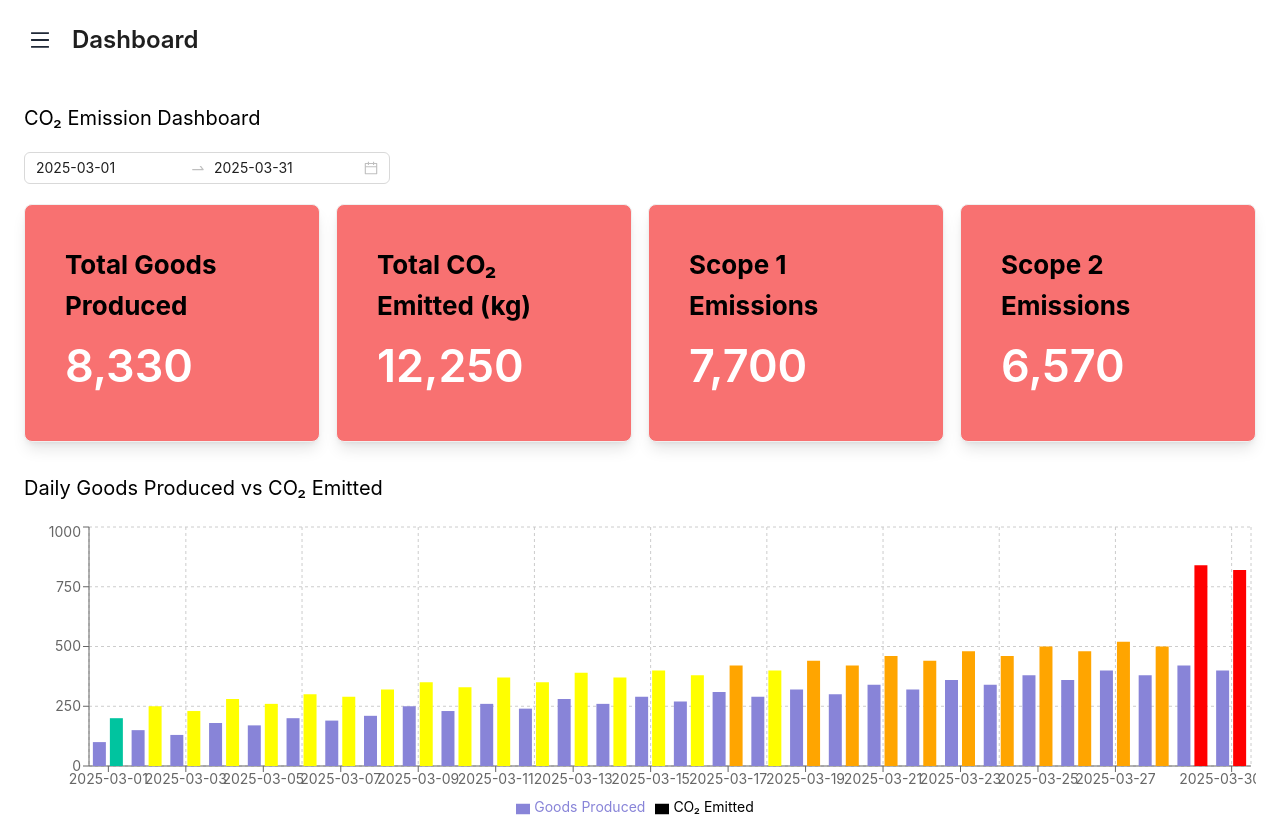
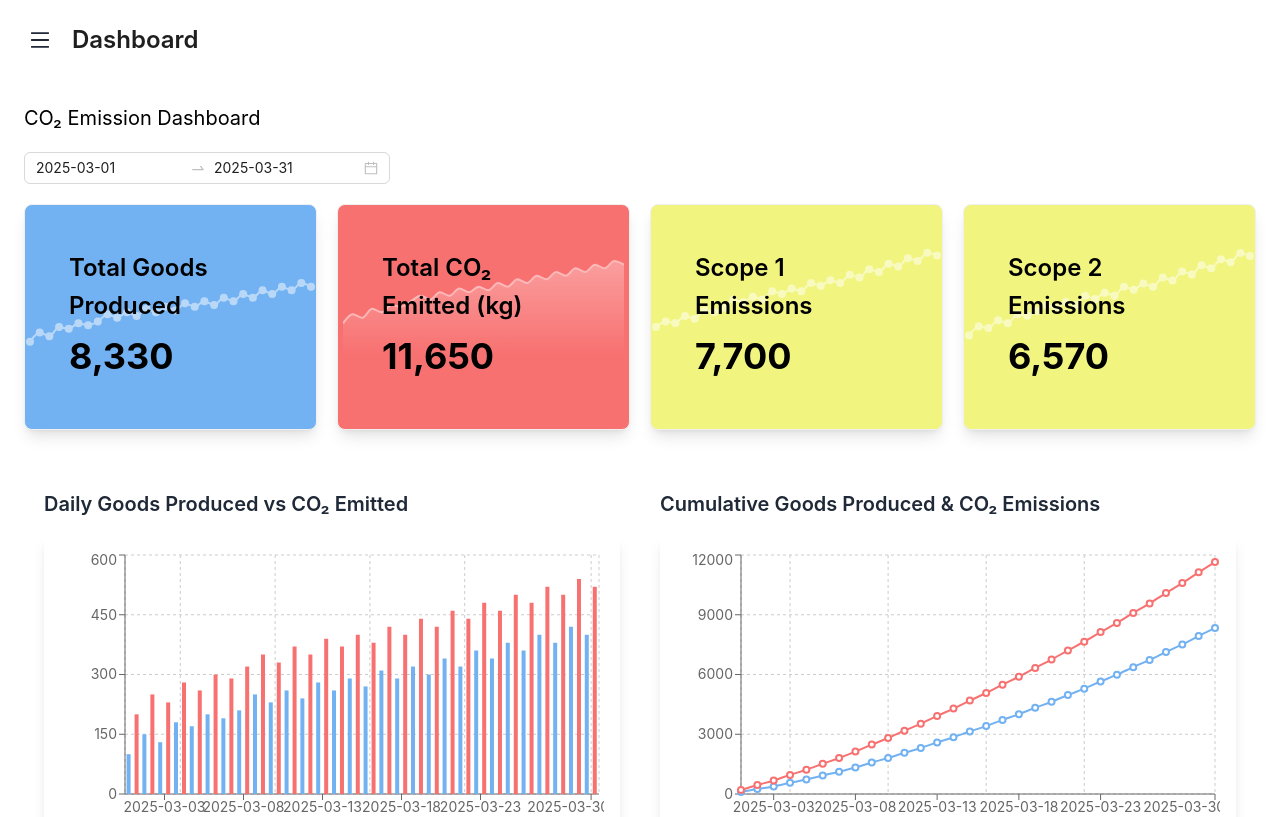
Before and after one commit to vmkmanokumar/GHG-Conversion-Factors, a Next.js app: page /dashboard in a window 1280 px wide. Shown: the top 817 px of the page. Built offline with nearby package versions, Linux system fonts and the light colour scheme.

Commit message:
dashborad

```diff
--- a/src/app/dashboard/page.js
+++ b/src/app/dashboard/page.js
@@ -1,9 +1,9 @@
 "use client";
 
 import React, { useState, useEffect } from "react";
-import { Layout, Button, Typography, Drawer, DatePicker, Card, Statistic, Menu } from "antd";
+import { Layout, Button, Typography, Drawer, DatePicker, Card, Statistic, Menu, Flex } from "antd";
 import { MenuOutlined, FormOutlined, EditOutlined, TableOutlined, FileDoneOutlined, CheckCircleOutlined } from "@ant-design/icons";
-import { BarChart, Bar, LineChart, Line, XAxis, YAxis, CartesianGrid, Tooltip, Legend, ResponsiveContainer, Cell } from "recharts";
+import { BarChart, Bar, LineChart, Line, XAxis,AreaChart,Area, YAxis, CartesianGrid, Tooltip, Legend, ResponsiveContainer, Cell } from "recharts";
 import dayjs from "dayjs";
 import { useRouter } from "next/navigation";
 import Link from "next/link";
@@ -42,8 +42,8 @@ const dummyData = [
   { date: "2025-03-26", goodsProduced: 360, co2Emitted: 480, scope1: 340, scope2: 300 },
   { date: "2025-03-27", goodsProduced: 400, co2Emitted: 520, scope1: 370, scope2: 330 },
   { date: "2025-03-28", goodsProduced: 380, co2Emitted: 500, scope1: 360, scope2: 320 },
-  { date: "2025-03-29", goodsProduced: 420, co2Emitted: 840, scope1: 390, scope2: 350 },
-  { date: "2025-03-30", goodsProduced: 400, co2Emitted: 820, scope1: 380, scope2: 340 },
+  { date: "2025-03-29", goodsProduced: 420, co2Emitted: 540, scope1: 390, scope2: 350 },
+  { date: "2025-03-30", goodsProduced: 400, co2Emitted: 520, scope1: 380, scope2: 340 },
 ];
 
 const filterDataByDateRange = (data, startDate, endDate) => {
@@ -100,70 +100,139 @@ export default function Dashboard() {
         </Menu>
       </Drawer>
 
-      <Content className="p-4 sm:p-6 bg-white text-black">
+      <Content className="p-4 sm:p-6 bg-white text-black ">
         <h2 className="text-lg sm:text-xl">CO₂ Emission Dashboard</h2>
         <RangePicker className="mt-5 w-full sm:w-auto" defaultValue={dateRange} onChange={(dates) => setDateRange(dates || [dayjs().startOf("month"), dayjs().endOf("month")])} />
 
-        <div className="grid grid-cols-1 sm:grid-cols-2 lg:grid-cols-4 gap-4 mt-5">
+        <div className="grid grid-cols-4 gap-5 mt-5">
   {[
-            { title: "Total Goods Produced", key: "goodsProduced", value: totalGoods },
-            { title: "Total CO₂ Emitted (kg)", key: "co2Emitted", value: totalCO2 },
-            { title: "Scope 1 Emissions", key: "scope1", value: totalScope1 },
-            { title: "Scope 2 Emissions", key: "scope2", value: totalScope2 },
+    { title: "Total Goods Produced", key: "goodsProduced", value: totalGoods, color: "#72b2f2" },
+    { title: "Total CO₂ Emitted (kg)", key: "co2Emitted", value: totalCO2, color: "#f87171" },
+    { title: "Scope 1 Emissions", key: "scope1", value: totalScope1, color: "#f1f57f"},
+    { title: "Scope 2 Emissions", key: "scope2", value: totalScope2, color: "#f1f57f" },
   ].map((item) => (
     <Card
       key={item.key}
-              className={`p-4 text-white rounded-lg shadow-lg ${
-                item.value < 200 ? "bg-[#82ca9d]" : item.value < 400 ? "bg-yellow-400" : "bg-red-400"
-              }`}
+      className="relative p-5 text-white rounded-lg shadow-lg overflow-hidden"
+      style={{ backgroundColor: item.color }}
     >
+      {/* Chart Container - Ensure interaction */}
+      <div className="absolute inset-0 z-0 pointer-events-auto mt-10 opacity-50">
+        <ResponsiveContainer width="100%" height={120}> {/* Fixed height */}
+          {item.key === "co2Emitted" ? (
+            // AreaChart for "Total CO₂ Emitted (kg)"
+            <AreaChart data={filteredData}>
+              <defs>
+                <linearGradient id="colorCO2" x1="0" y1="0" x2="0" y2="1">
+                  <stop offset="5%" stopColor="white" stopOpacity={1.8} />
+                  <stop offset="95%" stopColor="white" stopOpacity={0} />
+                </linearGradient>
+              </defs>
+              <XAxis dataKey="date" hide />
+              <YAxis hide />
+              <Tooltip
+                      content={({ active, payload, label }) => {
+                        if (active && payload && payload.length) {
+                          return (
+                            <div className="bg-gray-800 p-2 rounded shadow-lg">
+                              <p className="text-sm">{`Date: ${label}`}</p>
+                              <p className="text-sm">{`${item.title}: ${payload[0].value}`}</p>
+                            </div>
+                          );
+                        }
+                        return null;
+                      }}
+                    />
+              <Area type="monotone" dataKey="co2Emitted" stroke="white" fill="url(#colorCO2)" strokeWidth={2} />
+            </AreaChart>
+          ) : (
+            // LineChart for other categories
+            <LineChart data={filteredData}>
+              <XAxis dataKey="date" hide />
+              <YAxis hide />
+              <Tooltip
+                      content={({ active, payload, label }) => {
+                        if (active && payload && payload.length) {
+                          return (
+                            <div className="bg-gray-800 text-white p-2 rounded shadow-lg">
+                              <p className="text-sm">{`Date: ${label}`}</p>
+                              <p className="text-sm">{`${item.title}: ${payload[0].value}`}</p>
+                            </div>
+                          );
+                        }
+                        return null;
+                      }}
+                    />
+              <Line type="monotone" dataKey={item.key} stroke="white" strokeWidth={2} />
+            </LineChart>
+          )}
+        </ResponsiveContainer>
+      </div>
+
+      {/* Card Content */}
+      <div className="relative z-10">
         <Statistic
-                title={<span style={{ fontSize: "26px", fontWeight: "bold", color: "black" }}>{item.title}</span>}
+          title={<span style={{ fontSize: "24px", color: "black" }}>{item.title}</span>}
           value={item.value}
-                valueStyle={{ fontSize: "45px", color: "white" }}
+          valueStyle={{ fontSize: "36px", color: "black", fontWeight: "bold" }}
           className="font-semibold"
         />
+      </div>
     </Card>
   ))}
 </div>
 
-        <h3 className="text-lg sm:text-xl mt-8">Daily Goods Produced vs CO₂ Emitted</h3>
-        <ResponsiveContainer width="100%" height={300} className="mt-5">
+
+
+
+<Flex className="w-full p-5 flex flex-col lg:flex-row gap-10 mt-10">
+  {/* Daily Goods Produced vs CO₂ Emitted */}
+  <div className="w-full lg:w-1/2">
+    <h3 className="text-lg sm:text-xl font-semibold text-gray-800 mb-4">
+      Daily Goods Produced vs CO₂ Emitted
+    </h3>
+    <div className="bg-white p-4 rounded-lg shadow-lg">
+      <ResponsiveContainer width="100%" height={300}>
         <BarChart data={filteredData}>
           <CartesianGrid strokeDasharray="3 3" />
           <XAxis dataKey="date" />
           <YAxis />
           <Tooltip />
           <Legend />
-            <Bar dataKey="goodsProduced" fill="#8884d8" name="Goods Produced" />
-            <Bar dataKey="co2Emitted" name="CO₂ Emitted">
-              {filteredData.map((entry, index) => {
-                let color = "#00c49f"; // Default green
-                if (entry.co2Emitted > 800) {
-                  color = "red";
-                } else if (entry.co2Emitted > 400) {
-                  color = "orange";
-                } else if (entry.co2Emitted > 200) {
-                  color = "yellow";
-                }
-                return <Cell key={`cell-${index}`} fill={color} />;
-              })}
+          <Bar dataKey="goodsProduced" fill="#72b2f2" name="Goods Produced" />
+          <Bar dataKey="co2Emitted" name="CO₂ Emitted" fill="#f87171">
+            {filteredData.map((entry, index) => (
+              <Cell key={`cell-${index}`} fill="#f87171" />
+            ))}
           </Bar>
         </BarChart>
       </ResponsiveContainer>
+    </div>
+  </div>
 
-        <h3 className="text-lg sm:text-xl mt-8">Cumulative Goods Produced & CO₂ Emissions</h3>
-        <ResponsiveContainer width="100%" height={300} className="mt-5">
+  {/* Cumulative Goods Produced & CO₂ Emissions */}
+  <div className="w-full lg:w-1/2">
+    <h3 className="text-lg sm:text-xl font-semibold text-gray-800 mb-4">
+      Cumulative Goods Produced & CO₂ Emissions
+    </h3>
+    <div className="bg-white p-4 rounded-lg shadow-lg">
+      <ResponsiveContainer width="100%" height={300}>
         <LineChart data={cumulativeData}>
           <CartesianGrid strokeDasharray="3 3" />
-            <XAxis dataKey="date" />
+          <XAxis dataKey="date"/>
           <YAxis />
           <Tooltip />
           <Legend />
-            <Line type="monotone" dataKey="cumulativeGoods" stroke="#8884d8" name="Cumulative Goods" />
-            <Line type="monotone" dataKey="cumulativeCO2" stroke="#82ca9d" name="Cumulative CO₂" />
+          <Line type="monotone" dataKey="cumulativeGoods" stroke="#72b2f2" name="Cumulative Goods" strokeWidth={2} />
+          <Line type="monotone" dataKey="cumulativeCO2" stroke="#f87171" name="Cumulative CO₂" strokeWidth={2} />
         </LineChart>
       </ResponsiveContainer>
+    </div>
+  </div>
+</Flex>
+
+
+
       </Content>
     </Layout>
   );
```
Lines whose indentation alone changed are shown as unchanged.
